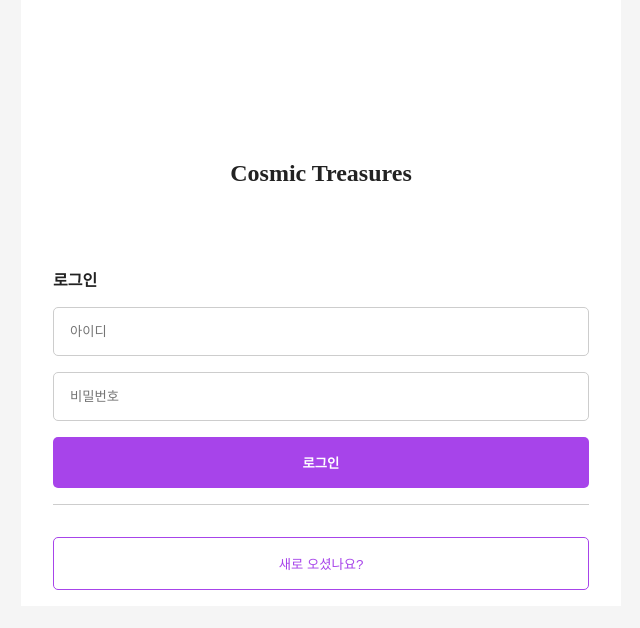
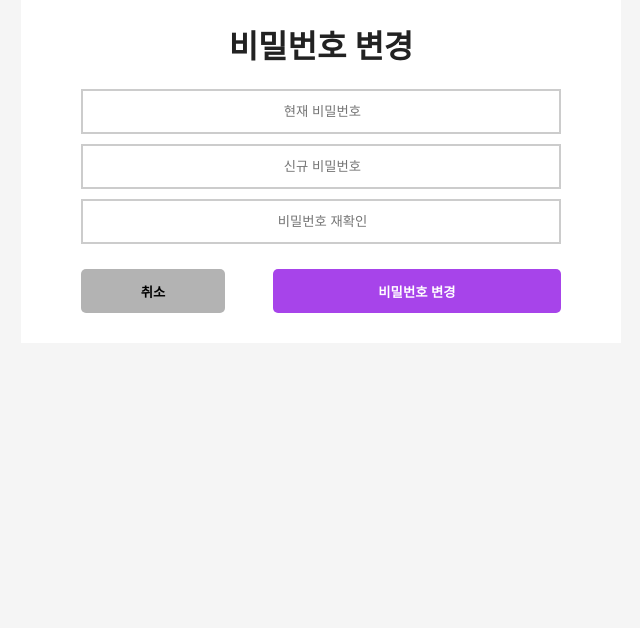
Before and after one commit to cottonsweet/Cosmic-Treasures, a React (Vite) app: page /1/edit/password in a window 1280 px wide. Shown: the top 628 px of the page, without its empty margins (319-959 px from the left). Built offline with nearby package versions, Linux system fonts and the light colour scheme.

Commit message:
:lipstick: 비밀번호 변경 뷰단 디자인 수정"

```diff
--- a/src/pages/Profile/Edit/ChangePassword.module.sass
+++ b/src/pages/Profile/Edit/ChangePassword.module.sass
@@ -6,4 +6,4 @@
     .password-change__btn-footer
         display: flex
         justify-content: space-between
-        margin-top: 15px
+        margin: 15px 0 30px 0
--- a/src/pages/Router.tsx
+++ b/src/pages/Router.tsx
@@ -82,7 +82,7 @@ const DUMMY_PLANET: DummyType[] = [
 
 const Router = () => {
   // 이 state에 백으로 받는 토큰값 전송해야함, 기본 값 false
-  const [logged, setLogged] = useState(false);
+  const [logged, setLogged] = useState(true);
 
   const [selectedPlanet, setSelectedPlanet] = useState(DUMMY_PLANET[0]);
   const [daysToAdd, setDaysToAdd] = useState("");
```
